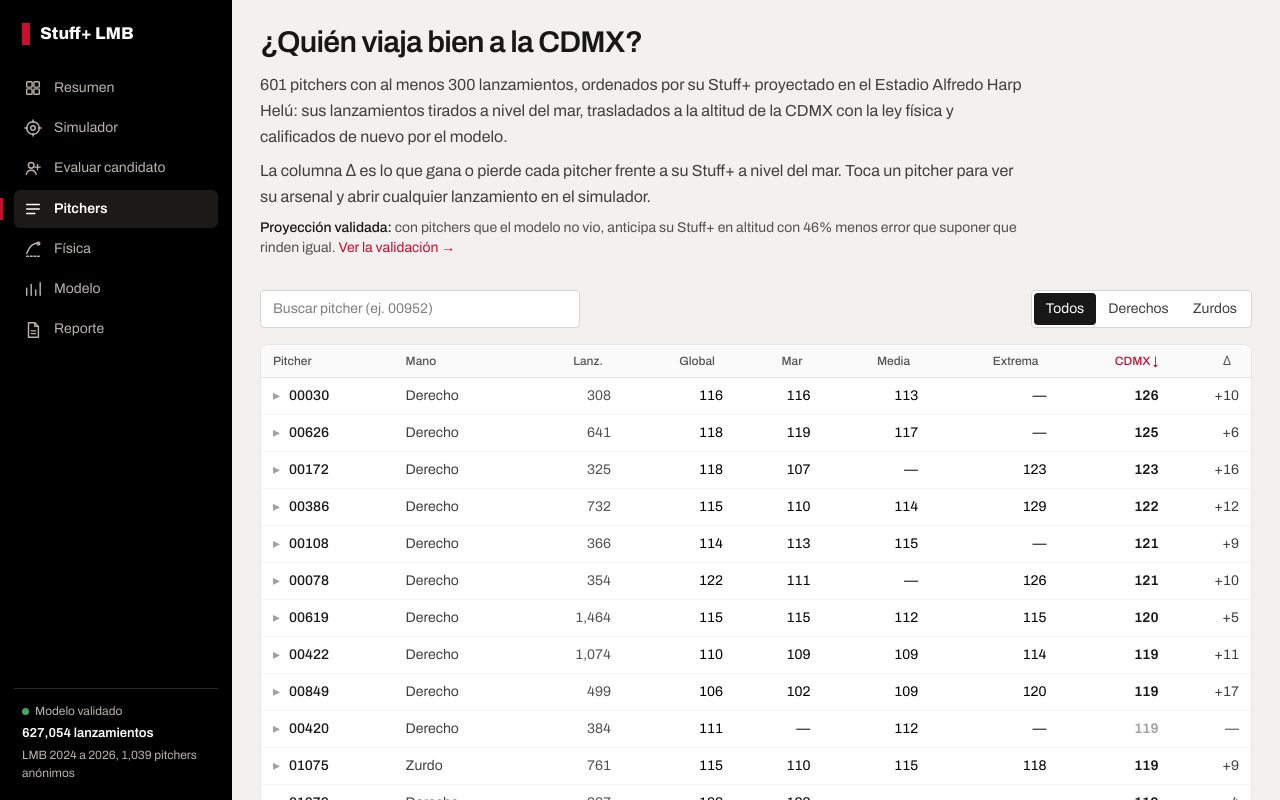
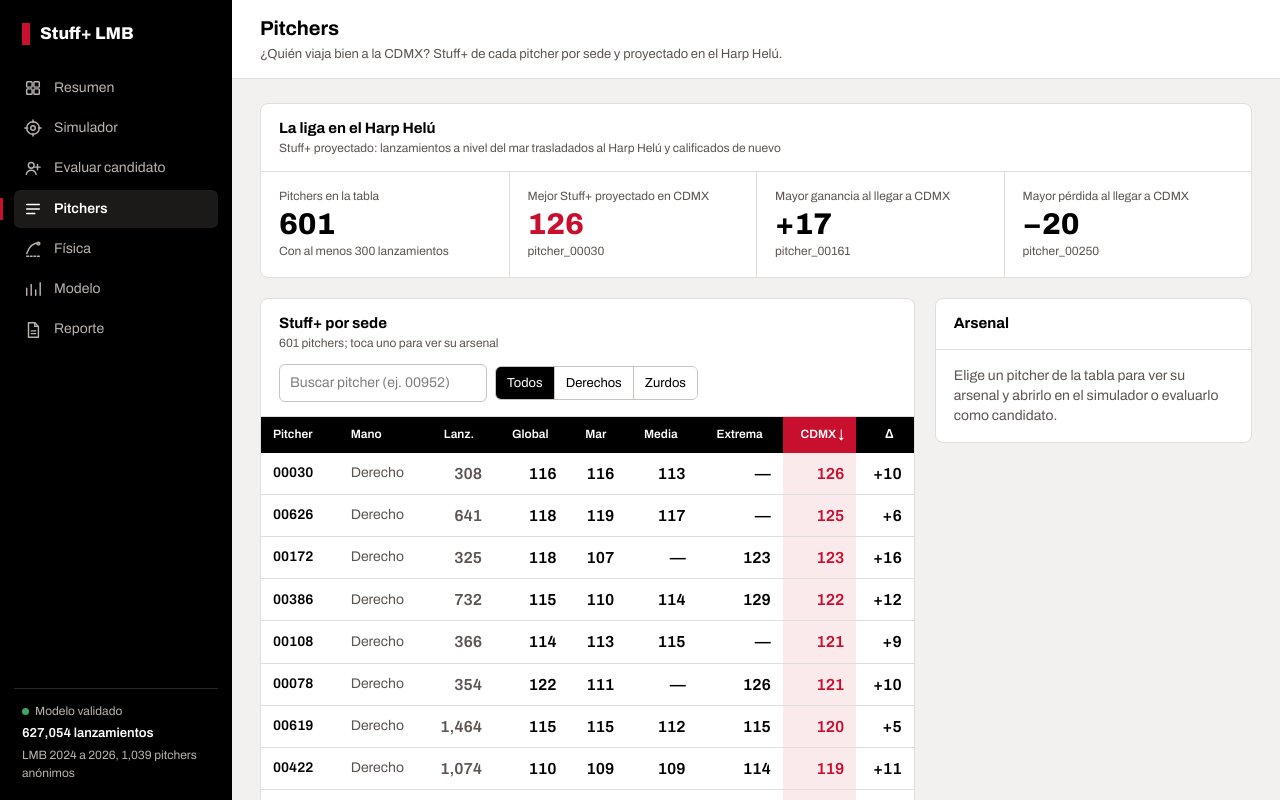
Before and after one commit to MVelascoWS/stuffplus-lmb, a Next.js app: page /pitchers in a window 1280 px wide. Shown: the top 800 px of the page. Built offline with nearby package versions, Linux system fonts and the light colour scheme.

Commit message:
Rediseña Pitchers: indicadores de la liga, tabla con la columna CDMX del Harp Helú y arsenal en panel lateral

```diff
--- a/app/globals.css
+++ b/app/globals.css
@@ -180,7 +180,7 @@ table.tabla { width: 100%; border-collapse: collapse; font-size: 14px; }
 .tabla thead th { background: var(--tinta); color: var(--papel); font-weight: 600; font-size: 12px; text-align: left; padding: 9px 12px; vertical-align: bottom; }
 .tabla thead th.n, .tabla td.n { text-align: right; }
 .tabla thead th.hh { background: var(--rojo); }
-.tabla td { padding: 9px 12px; border-bottom: 1px solid var(--linea); vertical-align: top; }
+.tabla td { padding: 9px 12px; border-bottom: 1px solid var(--linea); vertical-align: middle; }
 .tabla td.n { font-stretch: 70%; font-variant-numeric: tabular-nums; font-weight: 600; font-size: 16px; }
 .tabla td.hh { background: var(--rojo-suave); color: var(--rojo); }
 .tabla tbody tr:last-child td { border-bottom: 0; }
--- a/app/pitchers/page.tsx
+++ b/app/pitchers/page.tsx
@@ -1,4 +1,3 @@
-import { EnLienzo } from "@/components/consola/Vista";
 import type { Metadata } from "next";
 import { Suspense } from "react";
 import { PitchersBoard } from "@/components/pitchers/PitchersBoard";
@@ -7,10 +6,8 @@ export const metadata: Metadata = { title: "Pitchers" };
 
 export default function PitchersPage() {
   return (
-    <EnLienzo>
-    <Suspense fallback={<p className="py-12 text-center text-sm text-neutral-500">Cargando pitchers…</p>}>
+    <Suspense>
       <PitchersBoard />
     </Suspense>
-    </EnLienzo>
   );
 }
--- a/components/pitchers/PitchersBoard.tsx
+++ b/components/pitchers/PitchersBoard.tsx
@@ -2,10 +2,12 @@
 
 import Link from "next/link";
 import { useSearchParams } from "next/navigation";
-import { Fragment, useMemo, useState } from "react";
-import { WithData } from "@/components/DataProvider";
+import { useMemo, useRef, useState } from "react";
+import { useDashboardData } from "@/components/DataProvider";
+import { IcoCandidato, IcoFlecha } from "@/components/consola/Iconos";
+import { Kpis, Panel, Segmentado } from "@/components/consola/Panel";
+import { Cargando, ErrorDatos, Vista } from "@/components/consola/Vista";
 import { PROJECTION_ANCHOR } from "@/components/modelo/ProjectionCheck";
-import { PageIntro } from "@/components/ui";
 import type { ArsenalPitch, DashboardData, Pitcher } from "@/lib/data";
 import { MANO_LABEL, TIPO_LABEL, fmt0, fmt1, fmtSigned, fmtStuff } from "@/lib/format";
 import { conResultados } from "@/types/resultados";
@@ -14,9 +16,11 @@ type SortKey = "pitcher_anon_id" | "mano" | "n" | "stuff" | "stuff_mar" | "stuff
 type Mano = "all" | "Right" | "Left";
 
 const PAGE = 25;
+const TITULO = "Pitchers";
+const DESCRIPCION = "¿Quién viaja bien a la CDMX? Stuff+ de cada pitcher por sede y proyectado en el Harp Helú.";
 
 /** Columnas de la tabla. Las marcadas como `wide` se ocultan en pantallas angostas. */
-const COLUMNS: { key: SortKey; label: string; title?: string; numeric?: boolean; wide?: boolean }[] = [
+const COLUMNS: { key: SortKey; label: string; title?: string; numeric?: boolean; wide?: boolean; hh?: boolean }[] = [
   { key: "pitcher_anon_id", label: "Pitcher" },
   { key: "mano", label: "Mano", wide: true },
   { key: "n", label: "Lanz.", title: "Lanzamientos registrados", numeric: true, wide: true },
@@ -24,13 +28,21 @@ const COLUMNS: { key: SortKey; label: string; title?: string; numeric?: boolean;
   { key: "stuff_mar", label: "Mar", title: "Stuff+ en sedes sin altitud", numeric: true },
   { key: "stuff_media", label: "Media", title: "Stuff+ en sedes de altitud media", numeric: true, wide: true },
   { key: "stuff_extrema", label: "Extrema", title: "Stuff+ en sedes de altitud extrema", numeric: true, wide: true },
-  { key: "stuff_cdmx_proy", label: "CDMX", title: "Stuff+ proyectado en el Harp Helú", numeric: true },
+  { key: "stuff_cdmx_proy", label: "CDMX", title: "Stuff+ proyectado en el Harp Helú", numeric: true, hh: true },
   { key: "delta_cdmx_proy", label: "Δ", title: "Cambio proyectado: CDMX menos nivel del mar", numeric: true },
 ];
 
 export function PitchersBoard() {
   const initial = useSearchParams().get("p");
-  return <WithData>{(data) => <Board data={data} initial={initial} />}</WithData>;
+  const estado = useDashboardData();
+  if (estado.status !== "ready") {
+    return (
+      <Vista titulo={TITULO} descripcion={DESCRIPCION}>
+        {estado.status === "error" ? <ErrorDatos mensaje={estado.message} /> : <Cargando />}
+      </Vista>
+    );
+  }
+  return <Board data={estado.data} initial={initial} />;
 }
 
 function compare(a: Pitcher, b: Pitcher, key: SortKey, dir: 1 | -1): number {
@@ -43,13 +55,21 @@ function compare(a: Pitcher, b: Pitcher, key: SortKey, dir: 1 | -1): number {
   return dir * ((va as number) - (vb as number));
 }
 
+/** Una proyección basada en pocos lanzamientos a nivel del mar (sin Stuff+ a nivel del mar) se muestra atenuada. */
+const proyeccionDebil = (p: Pitcher) => p.stuff_mar == null && p.stuff_cdmx_proy != null;
+
 function Board({ data, initial }: { data: DashboardData; initial: string | null }) {
   const { pitchers, arsenal } = data;
-  const [query, setQuery] = useState(initial ?? "");
+  const [query, setQuery] = useState("");
   const [mano, setMano] = useState<Mano>("all");
   const [sort, setSort] = useState<{ key: SortKey; dir: 1 | -1 }>({ key: "stuff_cdmx_proy", dir: -1 });
-  const [limit, setLimit] = useState(PAGE);
+  // Si el pitcher abierto con ?p= no está en la primera página del orden inicial, se muestra hasta él.
+  const [limit, setLimit] = useState(() => {
+    const i = initial ? [...pitchers].sort((x, y) => compare(x, y, "stuff_cdmx_proy", -1)).findIndex((p) => p.pitcher_anon_id === initial) : -1;
+    return i >= PAGE ? Math.ceil((i + 1) / PAGE) * PAGE : PAGE;
+  });
   const [open, setOpen] = useState<string | null>(initial);
+  const lateral = useRef<HTMLDivElement>(null);
 
   const byPitcher = useMemo(() => {
     const m = new Map<string, ArsenalPitch[]>();
@@ -65,80 +85,88 @@ function Board({ data, initial }: { data: DashboardData; initial: string | null
       .sort((a, b) => compare(a, b, sort.key, sort.dir));
   }, [pitchers, query, mano, sort]);
 
-  const minN = Math.min(...pitchers.map((p) => p.n));
+  // Indicadores de la tabla. Las proyecciones con pocos lanzamientos a nivel del mar no compiten.
+  const kpi = useMemo(() => {
+    const conMar = pitchers.filter((p) => p.stuff_cdmx_proy != null && p.delta_cdmx_proy != null && !proyeccionDebil(p));
+    const max = (f: (p: Pitcher) => number) => conMar.reduce((m, p) => (f(p) > f(m) ? p : m));
+    const min = (f: (p: Pitcher) => number) => conMar.reduce((m, p) => (f(p) < f(m) ? p : m));
+    return {
+      minN: Math.min(...pitchers.map((p) => p.n)),
+      mejor: max((p) => p.stuff_cdmx_proy!),
+      gana: max((p) => p.delta_cdmx_proy!),
+      pierde: min((p) => p.delta_cdmx_proy!),
+    };
+  }, [pitchers]);
 
   const toggleSort = (key: SortKey) => {
     setSort((s) => (s.key === key ? { key, dir: s.dir === 1 ? -1 : 1 } : { key, dir: key === "pitcher_anon_id" || key === "mano" ? 1 : -1 }));
     setLimit(PAGE);
   };
-  const toggleOpen = (id: string) => {
+  const elegir = (id: string) => {
     const next = open === id ? null : id;
     setOpen(next);
     // La URL refleja el pitcher abierto para poder compartir el enlace.
     window.history.replaceState(null, "", next ? `?p=${next}` : window.location.pathname);
+    // En pantallas angostas el panel lateral queda debajo de la tabla: se lleva a la vista.
+    if (next && window.matchMedia("(max-width: 1100px)").matches) {
+      requestAnimationFrame(() => lateral.current?.scrollIntoView({ block: "start" }));
+    }
   };
+  const abierto = open ? pitchers.find((p) => p.pitcher_anon_id === open) ?? null : null;
+  const validacion = conResultados(data.meta).projection_validation;
 
   return (
-    <>
-      <PageIntro title="¿Quién viaja bien a la CDMX?">
-        <p>
-          {fmt0(pitchers.length)} pitchers con al menos {fmt0(minN)} lanzamientos, ordenados por su Stuff+ proyectado en
-          el Estadio Alfredo Harp Helú: sus lanzamientos tirados a nivel del mar, trasladados a la altitud de la CDMX con
-          la ley física y calificados de nuevo por el modelo.
-        </p>
-        <p>
-          La columna Δ es lo que gana o pierde cada pitcher frente a su Stuff+ a nivel del mar. Toca un pitcher para ver
-          su arsenal y abrir cualquier lanzamiento en el simulador.
-        </p>
-        <p className="text-sm text-neutral-600">
-          <span className="font-medium text-neutral-900">Proyección validada:</span> con pitchers que el modelo no vio,
-          anticipa su Stuff+ en altitud con {fmt0(conResultados(data.meta).projection_validation.reduccion_error_pct)}% menos
-          error que suponer que rinden igual.{" "}
-          <Link href={`/modelo/#${PROJECTION_ANCHOR}`} className="whitespace-nowrap text-accent underline-offset-2 hover:underline">
-            Ver la validación →
-          </Link>
-        </p>
-      </PageIntro>
+    <Vista titulo={TITULO} descripcion={DESCRIPCION}>
+      <Panel ancho={12} titulo="La liga en el Harp Helú" meta="Stuff+ proyectado: lanzamientos a nivel del mar trasladados al Harp Helú y calificados de nuevo">
+        <Kpis
+          items={[
+            { k: "Pitchers en la tabla", v: fmt0(pitchers.length), d: `Con al menos ${fmt0(kpi.minN)} lanzamientos` },
+            { k: "Mejor Stuff+ proyectado en CDMX", v: fmtStuff(kpi.mejor.stuff_cdmx_proy), tono: "r", d: kpi.mejor.pitcher_anon_id },
+            { k: "Mayor ganancia al llegar a CDMX", v: fmtSigned(kpi.gana.delta_cdmx_proy), d: kpi.gana.pitcher_anon_id },
+            { k: "Mayor pérdida al llegar a CDMX", v: fmtSigned(kpi.pierde.delta_cdmx_proy), d: kpi.pierde.pitcher_anon_id },
+          ]}
+        />
+      </Panel>
 
-      <div className="mb-4 flex flex-col gap-3 sm:flex-row sm:items-center sm:justify-between">
+      <Panel
+        ancho={8}
+        titulo="Stuff+ por sede"
+        meta={`${fmt0(rows.length)} pitchers; toca uno para ver su arsenal`}
+        controles={
+          <div className="flex flex-wrap items-center gap-2">
             <input
-          type="search"
-          placeholder="Buscar pitcher (ej. 00952)"
-          aria-label="Buscar pitcher"
-          className="w-full rounded border border-neutral-300 bg-white px-3 py-2 text-sm focus:border-accent focus:outline-none sm:max-w-xs"
-          value={query}
+              type="search" placeholder="Buscar pitcher (ej. 00952)" aria-label="Buscar pitcher"
+              className="ctl w-full sm:w-52" value={query}
               onChange={(e) => { setQuery(e.target.value); setLimit(PAGE); }}
             />
-        <div role="group" aria-label="Filtrar por mano" className="flex rounded border border-neutral-300 bg-white p-0.5 text-sm">
-          {([["all", "Todos"], ["Right", "Derechos"], ["Left", "Zurdos"]] as const).map(([v, label]) => (
-            <button
-              key={v}
-              type="button"
-              aria-pressed={mano === v}
-              onClick={() => { setMano(v); setLimit(PAGE); }}
-              className={`flex-1 rounded px-3 py-1.5 sm:flex-none ${mano === v ? "bg-neutral-900 text-white" : "text-neutral-700 hover:bg-neutral-100"}`}
+            <Segmentado
+              etiqueta="Filtrar por mano" valor={mano} onChange={(v) => { setMano(v); setLimit(PAGE); }}
+              opciones={[{ value: "all", label: "Todos" }, { value: "Right", label: "Derechos" }, { value: "Left", label: "Zurdos" }]}
+            />
+          </div>
+        }
+        pie={
+          <>
+            Proyección validada: con pitchers que el modelo no vio, anticipa su Stuff+ en altitud con{" "}
+            {fmt0(validacion.reduccion_error_pct)}% menos error que suponer que rinden igual.{" "}
+            <Link href={`/modelo/#${PROJECTION_ANCHOR}`} className="font-semibold text-tinta underline underline-offset-2">Ver la validación</Link>.
+            Un guion indica pocos lanzamientos en ese tipo de sede; la proyección atenuada se basa en pocos lanzamientos a nivel del mar.
+          </>
+        }
       >
-              {label}
-            </button>
-          ))}
-        </div>
-      </div>
-
-      <div data-scroll-x className="overflow-x-auto rounded-lg border border-neutral-200 bg-white">
-        <table className="w-full text-sm">
-          <thead className="border-b border-neutral-200 bg-neutral-50 text-xs text-neutral-600">
+        <div data-scroll-x className="overflow-x-auto">
+          <table className="tabla">
+            <thead>
               <tr>
                 {COLUMNS.map((c) => {
                   const active = sort.key === c.key;
                   return (
                     <th
-                    key={c.key}
-                    scope="col"
-                    title={c.title}
+                      key={c.key} scope="col" title={c.title}
                       aria-sort={active ? (sort.dir === 1 ? "ascending" : "descending") : "none"}
-                    className={`px-2 py-2 font-medium sm:px-3 ${c.numeric ? "text-right" : "text-left"} ${c.wide ? "hidden md:table-cell" : ""} ${c.key === "stuff_cdmx_proy" ? "text-accent" : ""}`}
+                      className={`${c.numeric ? "n" : ""} ${c.wide ? "hidden md:table-cell" : ""} ${c.hh ? "hh" : ""}`}
                     >
-                    <button type="button" onClick={() => toggleSort(c.key)} className="inline-flex items-center gap-0.5 hover:text-neutral-900">
+                      <button type="button" onClick={() => toggleSort(c.key)} className="inline-flex items-center gap-0.5">
                         {c.label}
                         <span aria-hidden className={active ? "" : "invisible"}>{sort.dir === 1 ? "↑" : "↓"}</span>
                       </button>
@@ -148,114 +176,95 @@ function Board({ data, initial }: { data: DashboardData; initial: string | null
               </tr>
             </thead>
             <tbody>
-            {rows.slice(0, limit).map((p) => (
-              <Fragment key={p.pitcher_anon_id}>
-                <PitcherRow p={p} open={open === p.pitcher_anon_id} onToggle={() => toggleOpen(p.pitcher_anon_id)} />
-                {open === p.pitcher_anon_id && (
-                  <tr className="bg-neutral-50">
-                    <td colSpan={COLUMNS.length} className="px-2 py-4 sm:px-4">
-                      <ArsenalPanel pitcher={p} pitches={byPitcher.get(p.pitcher_anon_id) ?? []} />
+              {rows.slice(0, limit).map((p) => {
+                const sel = open === p.pitcher_anon_id;
+                return (
+                  <tr key={p.pitcher_anon_id} onClick={() => elegir(p.pitcher_anon_id)} className={`cursor-pointer ${sel ? "bg-lienzo" : "hover:bg-[#faf9f8]"}`}>
+                    <td className={sel ? "shadow-[inset_3px_0_0_var(--tinta)]" : ""}>
+                      <button type="button" aria-pressed={sel} className="text-left font-semibold" onClick={(e) => { e.stopPropagation(); elegir(p.pitcher_anon_id); }}>
+                        {p.pitcher_anon_id.replace("pitcher_", "")}
+                        <span className="ml-1 text-xs font-normal text-grafito md:hidden">{p.mano === "Left" ? "Z" : "D"}</span>
+                      </button>
                     </td>
+                    <td className="hidden text-grafito md:table-cell">{MANO_LABEL[p.mano]}</td>
+                    <td className="n tenue hidden md:table-cell">{fmt0(p.n)}</td>
+                    <td className="n hidden md:table-cell">{fmtStuff(p.stuff)}</td>
+                    <td className="n">{fmtStuff(p.stuff_mar)}</td>
+                    <td className="n hidden md:table-cell">{fmtStuff(p.stuff_media)}</td>
+                    <td className="n hidden md:table-cell">{fmtStuff(p.stuff_extrema)}</td>
+                    <td className={`n hh ${proyeccionDebil(p) ? "opacity-50" : ""}`}>{fmtStuff(p.stuff_cdmx_proy)}</td>
+                    <td className="n">{fmtSigned(p.delta_cdmx_proy)}</td>
                   </tr>
-                )}
-              </Fragment>
-            ))}
+                );
+              })}
             </tbody>
           </table>
-        {rows.length === 0 && <p className="p-6 text-center text-sm text-neutral-500">Ningún pitcher coincide con la búsqueda.</p>}
+          {rows.length === 0 && <p className="pb text-center text-sm text-grafito">Ningún pitcher coincide con la búsqueda.</p>}
         </div>
-
-      <div className="mt-3 flex flex-col items-center gap-2 text-sm text-neutral-600 sm:flex-row sm:justify-between">
-        <span>
-          Mostrando {fmt0(Math.min(limit, rows.length))} de {fmt0(rows.length)}
-        </span>
+        <div className="flex flex-wrap items-center justify-between gap-2 border-t border-linea px-[18px] py-3 text-[13px] text-grafito">
+          <span>Mostrando {fmt0(Math.min(limit, rows.length))} de {fmt0(rows.length)}</span>
           {limit < rows.length && (
-          <button type="button" onClick={() => setLimit((l) => l + PAGE)} className="rounded border border-neutral-300 bg-white px-3 py-1.5 hover:bg-neutral-100">
+            <button type="button" className="btn" onClick={() => setLimit((l) => l + PAGE)}>
               Mostrar {fmt0(Math.min(PAGE, rows.length - limit))} más
             </button>
           )}
         </div>
-      <p className="mt-4 text-xs text-neutral-500">
-        Un guion indica que el pitcher no tiene suficientes lanzamientos en ese tipo de sede. La proyección en gris se
-        basa en pocos lanzamientos a nivel del mar.
-      </p>
-    </>
+      </Panel>
+
+      <div ref={lateral} className="c4 min-w-0 scroll-mt-4 lg:sticky lg:top-[96px]">
+        {abierto ? (
+          <Arsenal pitcher={abierto} pitches={byPitcher.get(abierto.pitcher_anon_id) ?? []} />
+        ) : (
+          <section className="panel">
+            <div className="ph"><h2>Arsenal</h2></div>
+            <p className="pb m-0 text-sm text-grafito">Elige un pitcher de la tabla para ver su arsenal y abrirlo en el simulador o evaluarlo como candidato.</p>
+          </section>
+        )}
+      </div>
+    </Vista>
   );
 }
 
-function PitcherRow({ p, open, onToggle }: { p: Pitcher; open: boolean; onToggle: () => void }) {
-  const thinProjection = p.stuff_mar == null && p.stuff_cdmx_proy != null;
-  const cell = "px-2 py-2 sm:px-3 tabular-nums text-right";
+function Arsenal({ pitcher, pitches }: { pitcher: Pitcher; pitches: ArsenalPitch[] }) {
   return (
-    <tr
-      onClick={onToggle}
-      className={`cursor-pointer border-b border-neutral-100 hover:bg-neutral-50 ${open ? "bg-neutral-50" : ""}`}
-    >
-      <td className="px-2 py-2 sm:px-3">
-        <button type="button" aria-expanded={open} className="text-left font-medium text-neutral-900">
-          <span aria-hidden className="mr-1 inline-block w-3 text-neutral-400">{open ? "▾" : "▸"}</span>
-          {p.pitcher_anon_id.replace("pitcher_", "")}
-          <span className="ml-1 text-xs font-normal text-neutral-500 md:hidden">{p.mano === "Left" ? "Z" : "D"}</span>
-        </button>
-      </td>
-      <td className="hidden px-3 py-2 text-neutral-700 md:table-cell">{MANO_LABEL[p.mano]}</td>
-      <td className={`${cell} hidden text-neutral-600 md:table-cell`}>{fmt0(p.n)}</td>
-      <td className={`${cell} hidden md:table-cell`}>{fmtStuff(p.stuff)}</td>
-      <td className={cell}>{fmtStuff(p.stuff_mar)}</td>
-      <td className={`${cell} hidden md:table-cell`}>{fmtStuff(p.stuff_media)}</td>
-      <td className={`${cell} hidden md:table-cell`}>{fmtStuff(p.stuff_extrema)}</td>
-      <td className={`${cell} font-semibold ${thinProjection ? "text-neutral-400" : "text-neutral-900"}`}>{fmtStuff(p.stuff_cdmx_proy)}</td>
-      <td className={`${cell} text-neutral-700`}>{fmtSigned(p.delta_cdmx_proy)}</td>
-    </tr>
-  );
-}
-
-function ArsenalPanel({ pitcher, pitches }: { pitcher: Pitcher; pitches: ArsenalPitch[] }) {
-  return (
-    <div>
-      <p className="mb-3 text-sm text-neutral-700">
-        Arsenal de <span className="font-medium text-neutral-900">{pitcher.pitcher_anon_id}</span> ({MANO_LABEL[pitcher.mano].toLowerCase()}).
-        Movimiento horizontal hacia el lado del brazo.
-      </p>
-      <Link
-        href={`/candidatos/?a=${pitcher.pitcher_anon_id}`}
-        className="mb-3 inline-block rounded border border-accent px-3 py-1.5 text-sm font-medium text-accent hover:bg-accent-soft"
-      >
-        Evaluar como candidato →
-      </Link>
-      <ul className="grid gap-3 sm:grid-cols-2 lg:grid-cols-3">
+    <section className="panel" aria-labelledby="arsenal-t">
+      <div className="ph">
+        <div className="min-w-0">
+          <h2 id="arsenal-t">{pitcher.pitcher_anon_id}</h2>
+          <span className="meta">{MANO_LABEL[pitcher.mano]}, {fmt0(pitcher.n)} lanzamientos; HB hacia el lado del brazo</span>
+        </div>
+        <Link href={`/candidatos/?a=${pitcher.pitcher_anon_id}`} className="btn prim"><IcoCandidato />Evaluar como candidato</Link>
+      </div>
+      <ul className="m-0 list-none p-0">
         {pitches.map((a) => (
-          <li key={a.tipo} className="rounded-lg border border-neutral-200 bg-white p-3">
+          <li key={a.tipo} className="border-b border-linea px-[18px] py-3 last:border-b-0">
             <div className="flex items-baseline justify-between gap-2">
-              <span className="font-medium text-neutral-900">{TIPO_LABEL[a.tipo]}</span>
-              <span className="text-xs text-neutral-500">{fmt0(a.uso * 100)}% de uso</span>
+              <span className="font-semibold">{TIPO_LABEL[a.tipo]}</span>
+              <span className="text-xs text-grafito">{fmt0(a.uso * 100)}% de uso</span>
             </div>
-            <dl className="mt-2 grid grid-cols-3 gap-x-2 gap-y-1 text-xs">
-              <Metric k="Stuff+" v={fmtStuff(a.stuff)} strong />
-              <Metric k="Δ CDMX" v={fmtSigned(a.delta_cdmx)} strong />
-              <Metric k="Velocidad" v={`${fmt1(a.velo)} mph`} />
-              <Metric k="IVB" v={`${fmt1(a.ivb)} in`} />
-              <Metric k="HB" v={`${fmt1(a.hb)} in`} />
-              <Metric k="Giro" v={`${fmt0(a.spin)} rpm`} />
+            <dl className="mt-2 grid grid-cols-4 gap-x-2 gap-y-1 text-xs">
+              <Dato k="Stuff+" v={fmtStuff(a.stuff)} grande />
+              <Dato k="Δ CDMX" v={fmtSigned(a.delta_cdmx)} grande />
+              <Dato k="mph" v={fmt1(a.velo)} />
+              <Dato k="rpm" v={fmt0(a.spin)} />
+              <Dato k="IVB (in)" v={fmt1(a.ivb)} />
+              <Dato k="HB (in)" v={fmt1(a.hb)} />
             </dl>
-            <Link
-              href={`/simulador/?p=${a.pitcher_anon_id}&t=${a.tipo}`}
-              className="mt-3 inline-block text-sm font-medium text-accent underline-offset-2 hover:underline"
-            >
-              Abrir en el simulador →
+            <Link href={`/simulador/?p=${a.pitcher_anon_id}&t=${a.tipo}`} className="mt-2 inline-flex items-center gap-1 text-[13px] font-semibold underline-offset-2 hover:underline">
+              Abrir en simulador <IcoFlecha />
             </Link>
           </li>
         ))}
       </ul>
+    </section>
+  );
+}
+
+function Dato({ k, v, grande }: { k: string; v: string; grande?: boolean }) {
+  return (
+    <div className="min-w-0">
+      <dt className="text-grafito">{k}</dt>
+      <dd className={`num m-0 ${grande ? "text-[22px] font-bold leading-tight" : "text-[15px] font-semibold"}`}>{v}</dd>
     </div>
   );
 }
-
-function Metric({ k, v, strong }: { k: string; v: string; strong?: boolean }) {
-  return (
-    <div className="min-w-0">
-      <dt className="text-neutral-500">{k}</dt>
-      <dd className={`tabular-nums ${strong ? "text-base font-semibold text-neutral-900" : "text-neutral-800"}`}>{v}</dd>
-    </div>
-  );
-}
```
Lines whose indentation alone changed are shown as unchanged.
